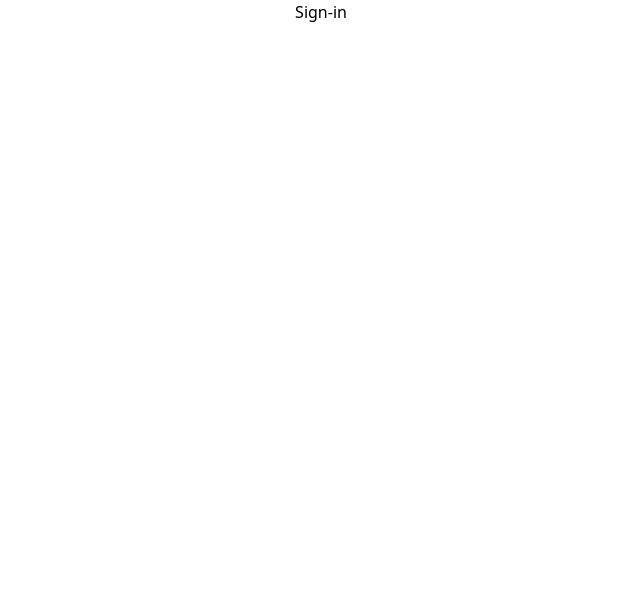
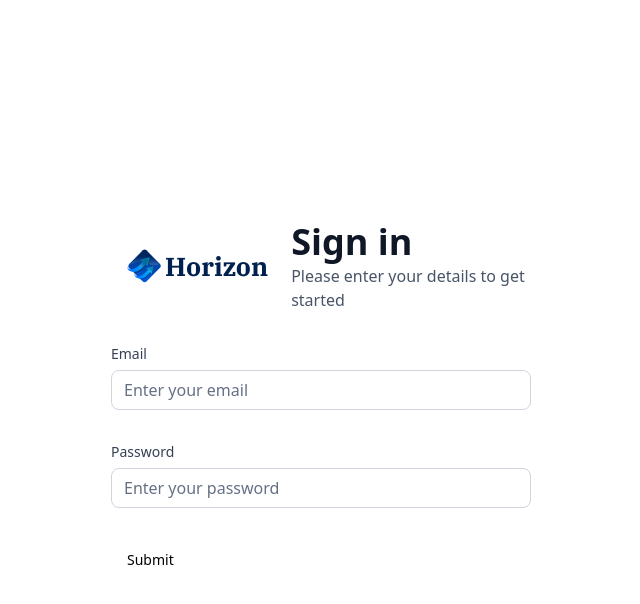
Before and after one commit to DanteCady/bankingApp, a Next.js app: page /sign-in in a window 1280 px wide. Shown: the top 604 px of the page, without its empty margins (319-959 px from the left). Built offline with nearby package versions, Linux system fonts and the light colour scheme.

Commit message:
Added sign in form on sign in page

```diff
--- a/components/ui/authForm.tsx
+++ b/components/ui/authForm.tsx
@@ -1,9 +1,125 @@
-import React from 'react'
+'use client';
 
-const AuthForm = ({type}: {type: string}) => {
-  return (
-    <div>{type}</div>
-  )
-}
+import React, { useState } from 'react';
+import Link from 'next/link';
+import Image from 'next/image';
+import { z } from 'zod';
+import { zodResolver } from '@hookform/resolvers/zod';
+import { useForm } from 'react-hook-form';
+import { Button } from '@/components/ui/button';
+import {
+	Form,
+	FormControl,
+	FormDescription,
+	FormField,
+	FormItem,
+	FormLabel,
+	FormMessage,
+} from '@/components/ui/form';
+import { Input } from '@/components/ui/input';
 
-export default AuthForm
+const formSchema = z.object({
+	email: z.string().email(),
+    password: z.string().min(8),
+});
+
+const AuthForm = ({ type }: { type: string }) => {
+	const [user, setuser] = useState(null);
+
+	// Define form
+	const form = useForm<z.infer<typeof formSchema>>({
+		resolver: zodResolver(formSchema),
+		defaultValues: {
+			email: '',
+            password: '',
+		},
+	});
+
+	// Handle form submission
+	function onSubmit(values: z.infer<typeof formSchema>) {
+		console.log(values);
+	}
+
+	return (
+		<section className="auth-form">
+			<header className="flex flex-xol gap-5 md:gap-8">
+				<Link href="/" className="cursor-pointer flex items-center gap-1 px-4">
+					<Image
+						src="/icons/logo.svg"
+						width={34}
+						height={34}
+						alt="Horizon logo"
+					/>
+					<h1 className="text-26 font-ibm-plex-serif font-bold text-black-1">
+						Horizon
+					</h1>
+				</Link>
+				<div className="flex flex-col gap-1 md:gap-3">
+					<h1
+						className="text-26 lg:text-36
+                    font-semibold text-gray-900"
+					>
+						{user ? `Link Account` : type === 'Sign-in' ? `Sign in` : `Sign up`}
+						<p className="text-16 font-normal text-gray-600">
+							{user
+								? `Link your account to get started`
+								: 'Please enter your details to get started'}
+						</p>
+					</h1>
+				</div>
+			</header>
+			{user ? (
+				<div className="flex flex-col gap-4">{/* Plaid Link */}</div>
+			) : (
+				<>
+					<Form {...form}>
+						<form onSubmit={form.handleSubmit(onSubmit)} className="space-y-8">
+							<FormField
+								control={form.control}
+								name="email"
+								render={({ field }) => (
+									<div className="form-item">
+										<FormLabel className="form-label">Email</FormLabel>
+										<div className="flex w-full flex-col">
+											<FormControl>
+												<Input
+													placeholder="Enter your email"
+													className="input-class"
+													{...field}
+												/>
+											</FormControl>
+											<FormMessage className="form-message mt-2" />
+										</div>
+									</div>
+								)}
+							/>
+							<FormField
+								control={form.control}
+								name="password"
+								render={({ field }) => (
+									<div className="form-item">
+										<FormLabel className="form-label">Password</FormLabel>
+										<div className="flex w-full flex-col">
+											<FormControl>
+												<Input
+													placeholder="Enter your password"
+													className="input-class"
+													type="password"
+													{...field}
+												/>
+											</FormControl>
+											<FormMessage className="form-message mt-2" />
+										</div>
+									</div>
+								)}
+							/>
+							<Button type="submit">Submit</Button>
+						</form>
+					</Form>
+				</>
+			)}
+		</section>
+	);
+};
+
+export default AuthForm;
--- /dev/null
+++ b/components/ui/form.tsx
@@ -0,0 +1,176 @@
+import * as React from "react"
+import * as LabelPrimitive from "@radix-ui/react-label"
+import { Slot } from "@radix-ui/react-slot"
+import {
+  Controller,
+  ControllerProps,
+  FieldPath,
+  FieldValues,
+  FormProvider,
+  useFormContext,
+} from "react-hook-form"
+
+import { cn } from "@/lib/utils"
+import { Label } from "@/components/ui/label"
+
+const Form = FormProvider
+
+type FormFieldContextValue<
+  TFieldValues extends FieldValues = FieldValues,
+  TName extends FieldPath<TFieldValues> = FieldPath<TFieldValues>
+> = {
+  name: TName
+}
+
+const FormFieldContext = React.createContext<FormFieldContextValue>(
+  {} as FormFieldContextValue
+)
+
+const FormField = <
+  TFieldValues extends FieldValues = FieldValues,
+  TName extends FieldPath<TFieldValues> = FieldPath<TFieldValues>
+>({
+  ...props
+}: ControllerProps<TFieldValues, TName>) => {
+  return (
+    <FormFieldContext.Provider value={{ name: props.name }}>
+      <Controller {...props} />
+    </FormFieldContext.Provider>
+  )
+}
+
+const useFormField = () => {
+  const fieldContext = React.useContext(FormFieldContext)
+  const itemContext = React.useContext(FormItemContext)
+  const { getFieldState, formState } = useFormContext()
+
+  const fieldState = getFieldState(fieldContext.name, formState)
+
+  if (!fieldContext) {
+    throw new Error("useFormField should be used within <FormField>")
+  }
+
+  const { id } = itemContext
+
+  return {
+    id,
+    name: fieldContext.name,
+    formItemId: `${id}-form-item`,
+    formDescriptionId: `${id}-form-item-description`,
+    formMessageId: `${id}-form-item-message`,
+    ...fieldState,
+  }
+}
+
+type FormItemContextValue = {
+  id: string
+}
+
+const FormItemContext = React.createContext<FormItemContextValue>(
+  {} as FormItemContextValue
+)
+
+const FormItem = React.forwardRef<
+  HTMLDivElement,
+  React.HTMLAttributes<HTMLDivElement>
+>(({ className, ...props }, ref) => {
+  const id = React.useId()
+
+  return (
+    <FormItemContext.Provider value={{ id }}>
+      <div ref={ref} className={cn("space-y-2", className)} {...props} />
+    </FormItemContext.Provider>
+  )
+})
+FormItem.displayName = "FormItem"
+
+const FormLabel = React.forwardRef<
+  React.ElementRef<typeof LabelPrimitive.Root>,
+  React.ComponentPropsWithoutRef<typeof LabelPrimitive.Root>
+>(({ className, ...props }, ref) => {
+  const { error, formItemId } = useFormField()
+
+  return (
+    <Label
+      ref={ref}
+      className={cn(error && "text-destructive", className)}
+      htmlFor={formItemId}
+      {...props}
+    />
+  )
+})
+FormLabel.displayName = "FormLabel"
+
+const FormControl = React.forwardRef<
+  React.ElementRef<typeof Slot>,
+  React.ComponentPropsWithoutRef<typeof Slot>
+>(({ ...props }, ref) => {
+  const { error, formItemId, formDescriptionId, formMessageId } = useFormField()
+
+  return (
+    <Slot
+      ref={ref}
+      id={formItemId}
+      aria-describedby={
+        !error
+          ? `${formDescriptionId}`
+          : `${formDescriptionId} ${formMessageId}`
+      }
+      aria-invalid={!!error}
+      {...props}
+    />
+  )
+})
+FormControl.displayName = "FormControl"
+
+const FormDescription = React.forwardRef<
+  HTMLParagraphElement,
+  React.HTMLAttributes<HTMLParagraphElement>
+>(({ className, ...props }, ref) => {
+  const { formDescriptionId } = useFormField()
+
+  return (
+    <p
+      ref={ref}
+      id={formDescriptionId}
+      className={cn("text-sm text-muted-foreground", className)}
+      {...props}
+    />
+  )
+})
+FormDescription.displayName = "FormDescription"
+
+const FormMessage = React.forwardRef<
+  HTMLParagraphElement,
+  React.HTMLAttributes<HTMLParagraphElement>
+>(({ className, children, ...props }, ref) => {
+  const { error, formMessageId } = useFormField()
+  const body = error ? String(error?.message) : children
+
+  if (!body) {
+    return null
+  }
+
+  return (
+    <p
+      ref={ref}
+      id={formMessageId}
+      className={cn("text-sm font-medium text-destructive", className)}
+      {...props}
+    >
+      {body}
+    </p>
+  )
+})
+FormMessage.displayName = "FormMessage"
+
+export {
+  useFormField,
+  Form,
+  FormItem,
+  FormLabel,
+  FormControl,
+  FormDescription,
+  FormMessage,
+  FormField,
+}
--- /dev/null
+++ b/components/ui/input.tsx
@@ -0,0 +1,25 @@
+import * as React from "react"
+
+import { cn } from "@/lib/utils"
+
+export interface InputProps
+  extends React.InputHTMLAttributes<HTMLInputElement> {}
+
+const Input = React.forwardRef<HTMLInputElement, InputProps>(
+  ({ className, type, ...props }, ref) => {
+    return (
+      <input
+        type={type}
+        className={cn(
+          "flex h-10 w-full rounded-md border border-input bg-background px-3 py-2 text-sm ring-offset-background file:border-0 file:bg-transparent file:text-sm file:font-medium placeholder:text-muted-foreground focus-visible:outline-none focus-visible:ring-2 focus-visible:ring-ring focus-visible:ring-offset-2 disabled:cursor-not-allowed disabled:opacity-50",
+          className
+        )}
+        ref={ref}
+        {...props}
+      />
+    )
+  }
+)
+Input.displayName = "Input"
+
+export { Input }
--- /dev/null
+++ b/components/ui/label.tsx
@@ -0,0 +1,26 @@
+"use client"
+
+import * as React from "react"
+import * as LabelPrimitive from "@radix-ui/react-label"
+import { cva, type VariantProps } from "class-variance-authority"
+
+import { cn } from "@/lib/utils"
+
+const labelVariants = cva(
+  "text-sm font-medium leading-none peer-disabled:cursor-not-allowed peer-disabled:opacity-70"
+)
+
+const Label = React.forwardRef<
+  React.ElementRef<typeof LabelPrimitive.Root>,
+  React.ComponentPropsWithoutRef<typeof LabelPrimitive.Root> &
+    VariantProps<typeof labelVariants>
+>(({ className, ...props }, ref) => (
+  <LabelPrimitive.Root
+    ref={ref}
+    className={cn(labelVariants(), className)}
+    {...props}
+  />
+))
+Label.displayName = LabelPrimitive.Root.displayName
+
+export { Label }
--- a/package.json
+++ b/package.json
@@ -9,7 +9,9 @@
     "lint": "next lint"
   },
   "dependencies": {
+    "@hookform/resolvers": "^3.6.0",
     "@radix-ui/react-dialog": "^1.0.5",
+    "@radix-ui/react-label": "^2.0.2",
     "@radix-ui/react-slot": "^1.0.2",
     "chart.js": "^4.4.3",
     "class-variance-authority": "^0.7.0",
@@ -22,8 +24,10 @@
     "react-chartjs2": "^1.2.1",
     "react-countup": "^6.5.3",
     "react-dom": "^18",
+    "react-hook-form": "^7.51.5",
     "tailwind-merge": "^2.3.0",
-    "tailwindcss-animate": "^1.0.7"
+    "tailwindcss-animate": "^1.0.7",
+    "zod": "^3.23.8"
   },
   "devDependencies": {
     "@types/node": "^20",
```
Also changed, not shown: 1 other file (tests, documents, lock files or other folders).
